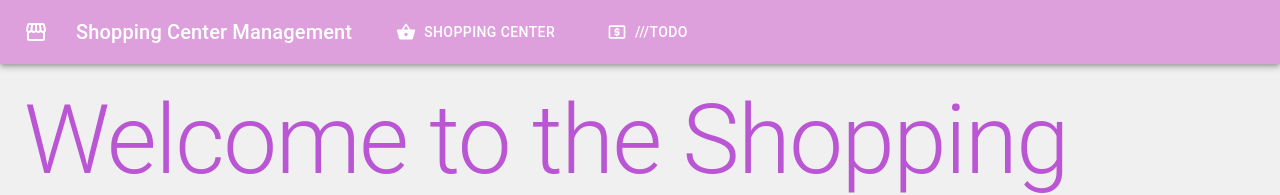
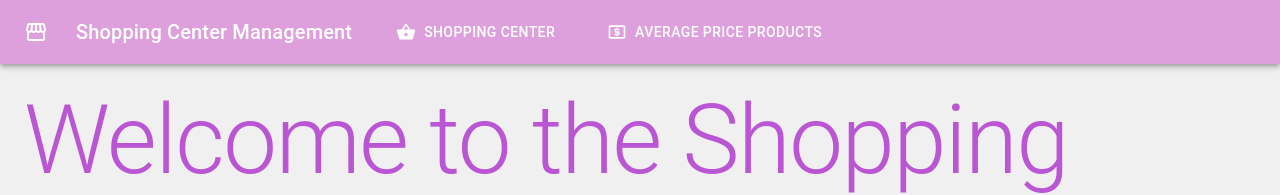
Before and after one commit to UBB-SDI-23/lab-5x-927-Szekely-Bianca, a React (Vite) app in the folder app1_frontend/: page / in a window 1280 px wide. Shown: the top 195 px of the page. Built offline with nearby package versions, Linux system fonts and the light colour scheme.

Commit message:
done implementing crud

```diff
--- a/app1_frontend/src/components/AppMenu.tsx
+++ b/app1_frontend/src/components/AppMenu.tsx
@@ -3,7 +3,7 @@ import { Link, useLocation } from "react-router-dom";
 import StorefrontIcon from '@mui/icons-material/Storefront';
 import LocalAtmIcon from '@mui/icons-material/LocalAtm';
 import ShoppingBasketIcon from '@mui/icons-material/ShoppingBasket';
-//
+
 export const AppMenu = () => {
 	const location = useLocation();
 	const path = location.pathname;
@@ -41,7 +41,7 @@ export const AppMenu = () => {
 						color="inherit"
 						sx={{ mr: 5 }}
 						startIcon={<LocalAtmIcon />}>
-						///TODO
+						Average Price Products
 					</Button>
 				</Toolbar>
 			</AppBar>
```
